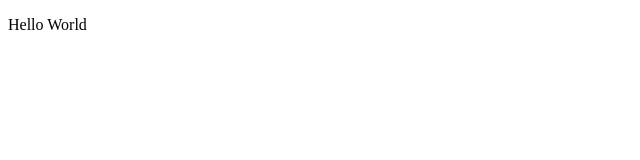
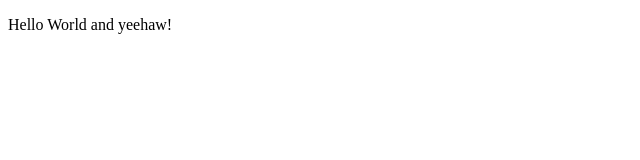
Before and after one commit to johnnytross/Webpage1, a plain HTML site: page index.html in a window 1280 px wide. Shown: the whole page, without its empty margins (0-640 px from the left). Drawn offline with Linux system fonts and the light colour scheme.

Commit message:
add yeehaw!

```diff
--- a/index.html
+++ b/index.html
@@ -8,7 +8,7 @@
 </head>
 <body>
     <p>
-        Hello World
+        Hello World and yeehaw!
     </p>
 </body>
 </html>
```
